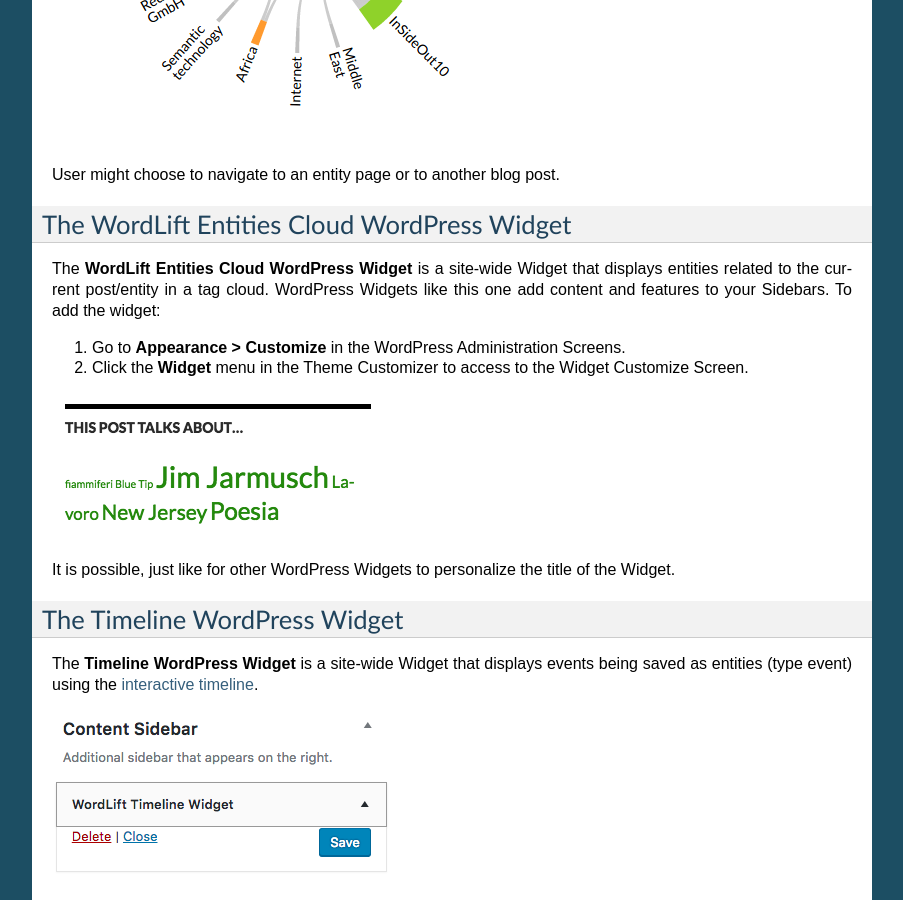
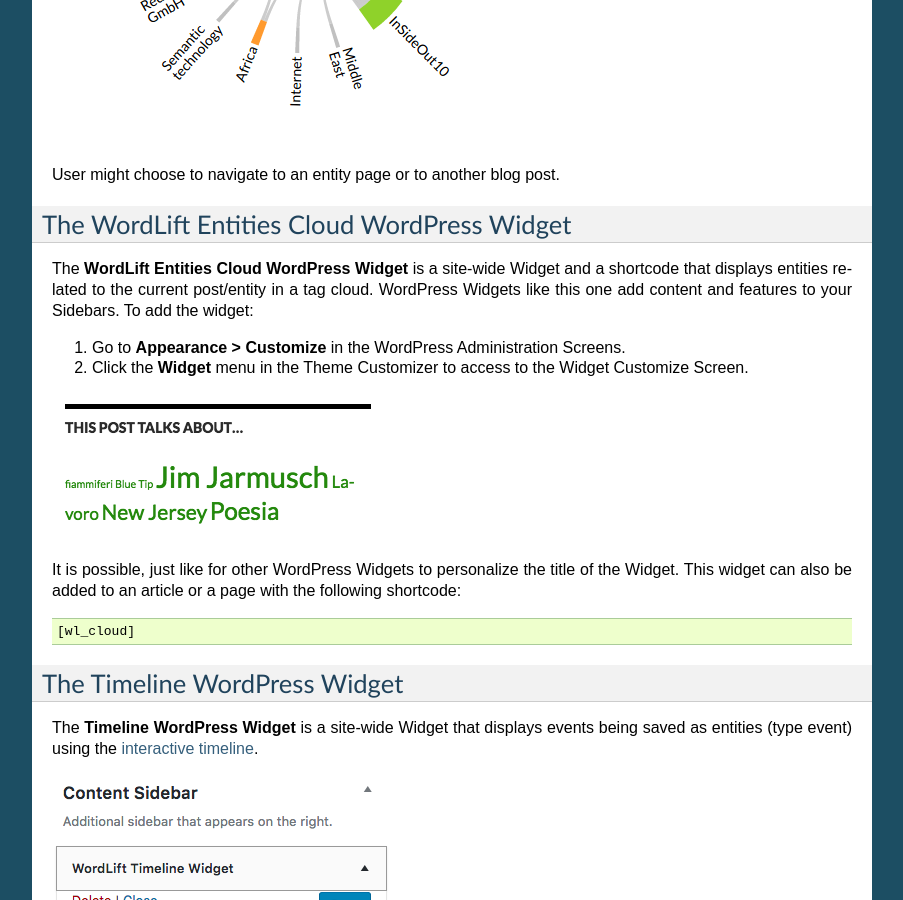
Before and after one commit to insideout10/wordlift-docs, a Sphinx documentation site: the page built from docs/discover.rst, in a window 1280 px wide and 900 px high, scrolled down 3890 px. Shown: the whole window, without its empty margins (198-1101 px from the left). Built offline with Sphinx 7.4.7, drawn with Linux system fonts in a browser that asks for light colours.

Commit message:
Adding a mention to the Entity Cloud widget

```diff
--- a/docs/discover.rst
+++ b/docs/discover.rst
@@ -98,14 +98,19 @@
 The WordLift Entities Cloud WordPress Widget
 _____________
 
-The **WordLift Entities Cloud WordPress Widget** is a site-wide Widget that displays entities related to the current post/entity in a tag cloud. WordPress Widgets like this one add content and features to your Sidebars. To add the widget:
+The **WordLift Entities Cloud WordPress Widget** is a site-wide Widget and a shortcode that displays entities related to the current post/entity in a tag cloud. WordPress Widgets like this one add content and features to your Sidebars. To add the widget:
 
 1. Go to **Appearance > Customize** in the WordPress Administration Screens.
 2. Click the **Widget** menu in the Theme Customizer to access to the Widget Customize Screen.
 
 .. image:: /images/wordlift-entities-cloud-widget.png
 
-It is possible, just like for other WordPress Widgets to personalize the title of the Widget.
+It is possible, just like for other WordPress Widgets to personalize the title of the Widget. This widget can also be added to an article or a page with the following shortcode:
+
+.. code-block:: html
+
+	[wl_cloud]
+
 
 The Timeline WordPress Widget
 _____________
```
